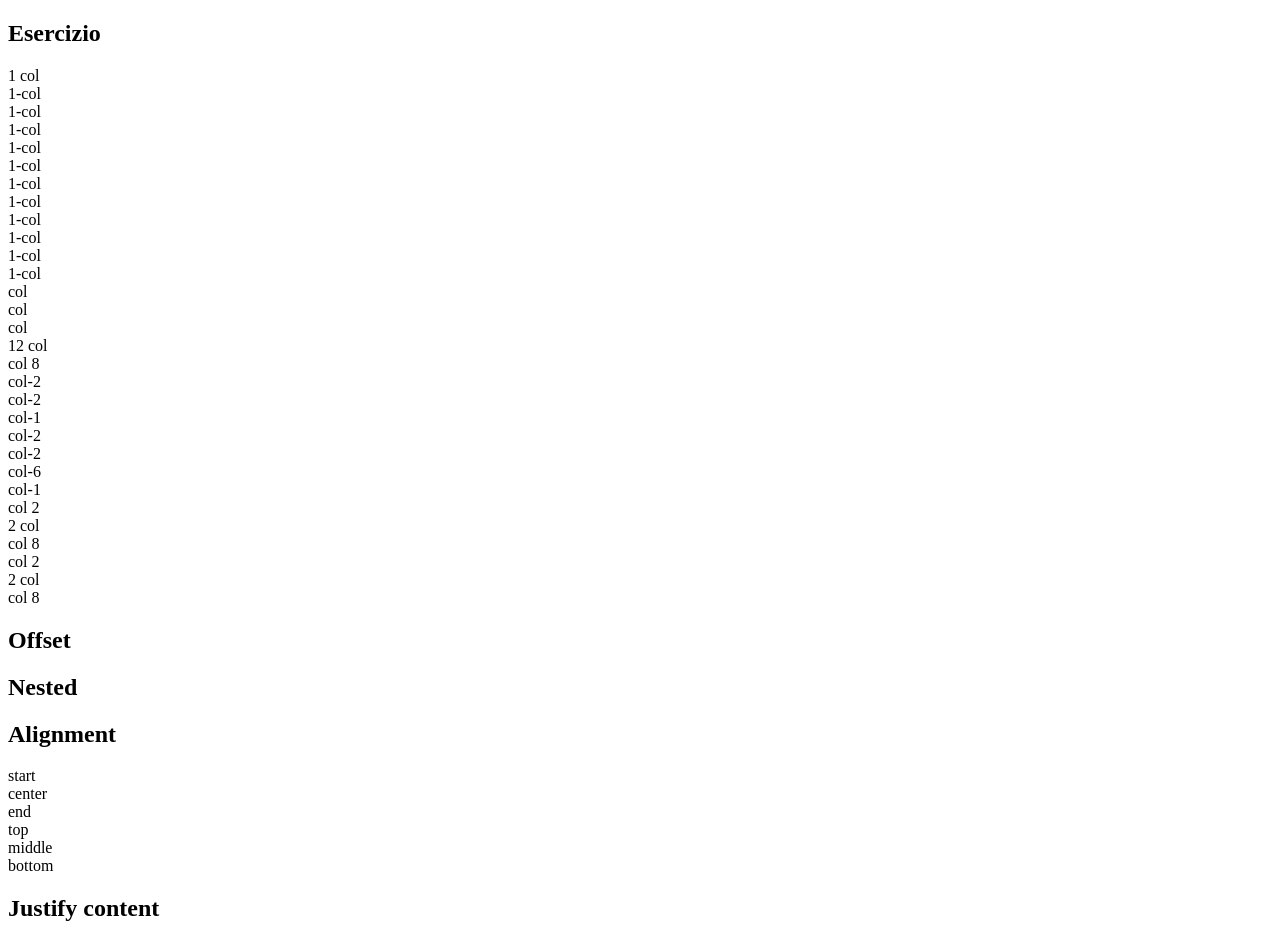
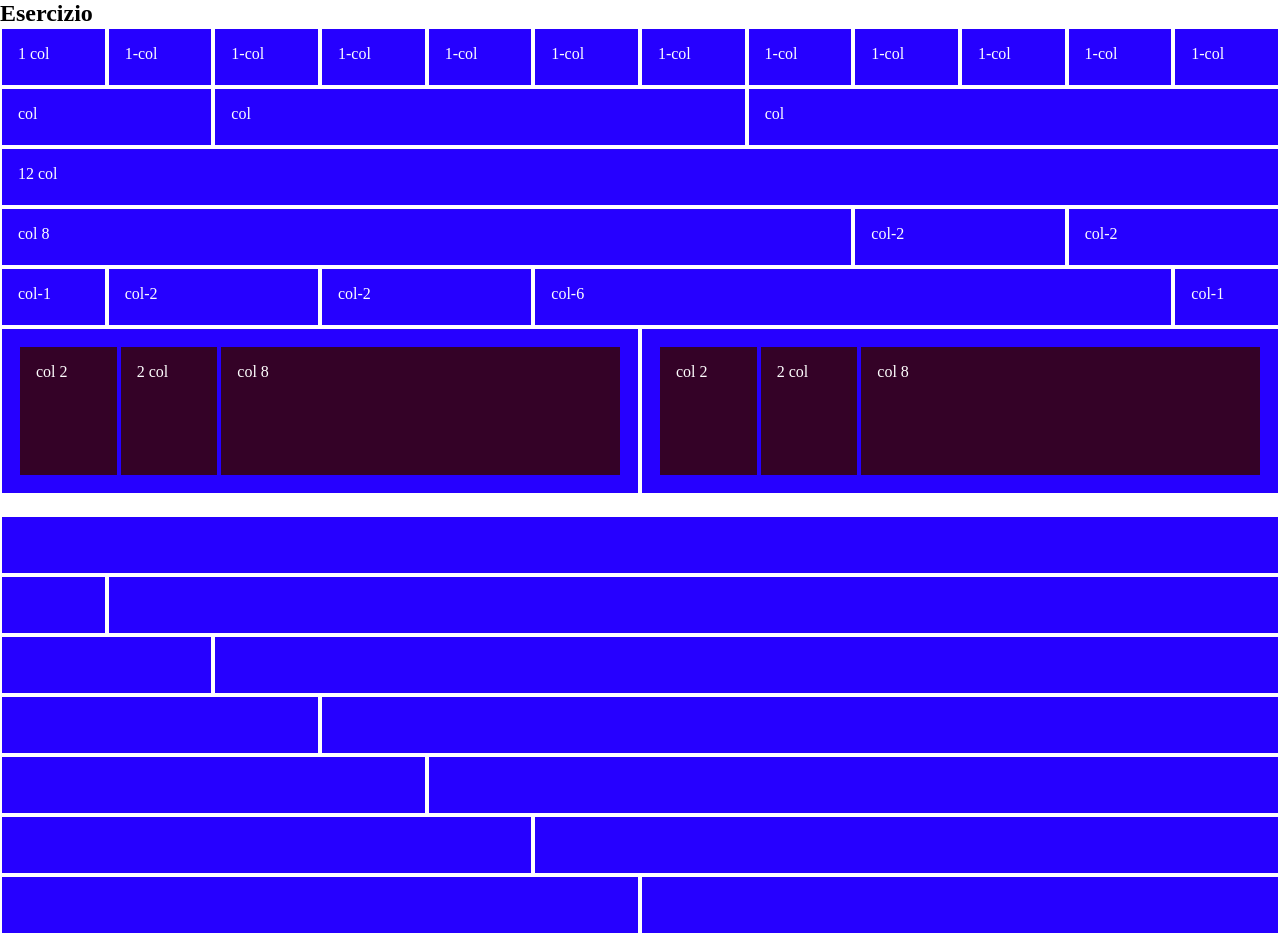
Before and after one commit to Soficius/html-css-12bool, a plain HTML site: page index.html in a window 1280 px wide. Shown: the top 938 px of the page. Drawn offline with Linux system fonts and the light colour scheme; the site is published under a folder, as on GitHub Pages, so addresses that start at the root find nothing.

Commit message:
correction link css

```diff
--- a/index.html
+++ b/index.html
@@ -5,8 +5,8 @@
         <meta http-equiv="X-UA-Compatible" content="IE=edge">
         <meta name="viewport" content="width=device-width, initial-scale=1.0">
         <title>12Bool</title>
-        <link rel="stylesheet" href="/file.css">
-        <link rel="stylesheet" href="/css/style.css">
+        <link rel="stylesheet" href="./file.css">
+        <link rel="stylesheet" href="./css/style.css">
     </head>
     <body>
         <div class="container">
```
